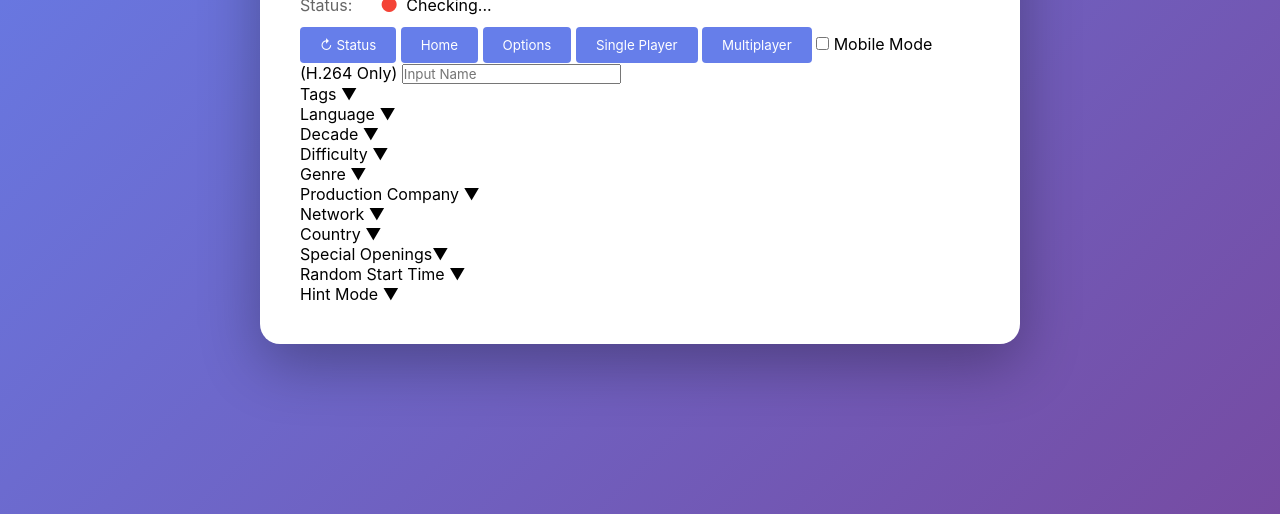
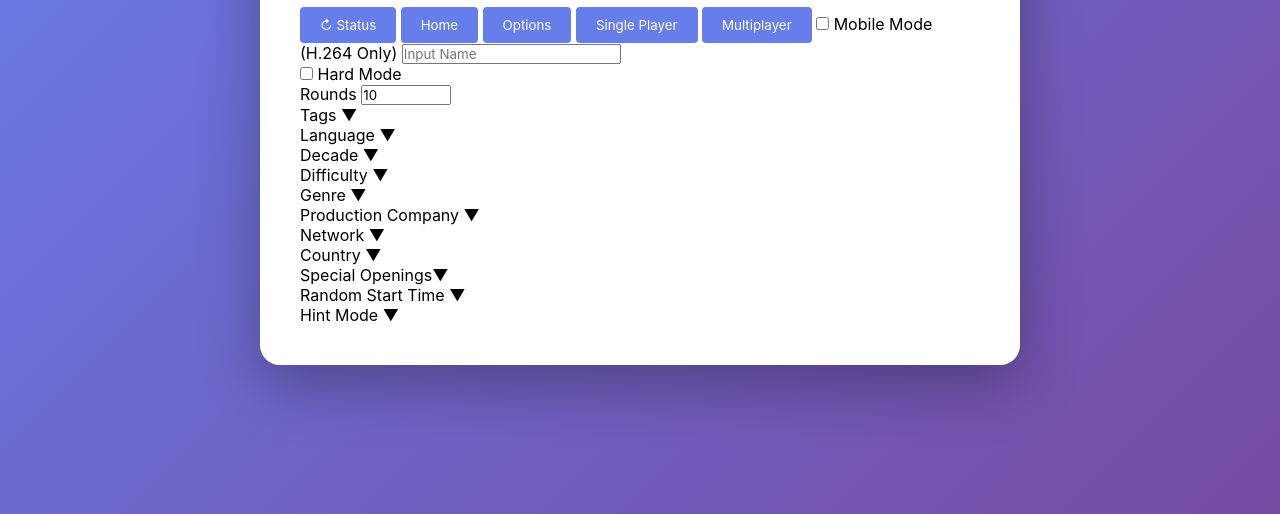
Before and after one commit to bluethunder651/bluethsprojectsite.fun, a plain HTML site: page tsPlayer.html in a window 1280 px wide. Both pictures are taken after a click on the button "Options". Shown: the part 286-800 px from the top of the page. Drawn offline with nearby package versions, Linux system fonts and the light colour scheme; no server answers.

Commit message:
Add files via upload

```diff
--- a/tsPlayer.html
+++ b/tsPlayer.html
@@ -36,7 +36,7 @@
                 </div>
                 <div id="filter-options" style="display: none;">
                     <div class="filter-section">
-                        <div class="filter-content">
+                        <div class="filter-header">
                             <label>
                                 <input type="checkbox" id="hard-mode" value="hard-mode">
                                 Hard Mode
@@ -44,7 +44,7 @@
                         </div>
                     </div>
                     <div class="filter-section">
-                        <div class="filter-content">
+                        <div class="filter-header">
                             Rounds <input type="number" id="rounds-input" min="0" max="1000" value="10">
                         </div>
                     </div>
```
